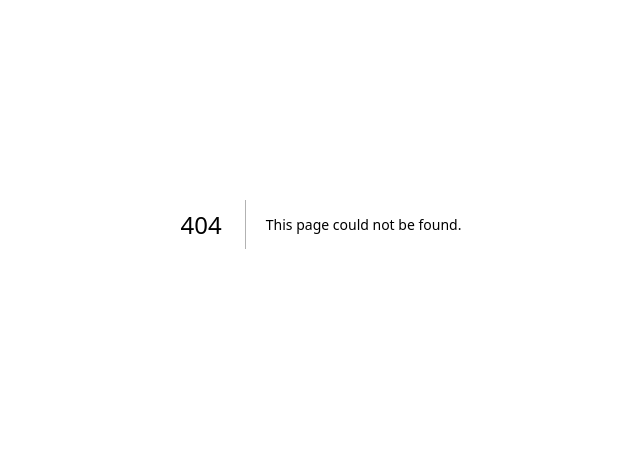
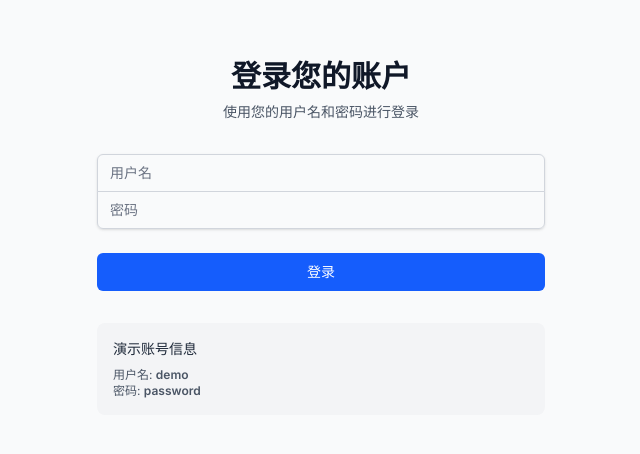
Before and after one commit to jacket-sikaha/FRP-UI, a Next.js app: page /auth/signin in a window 1280 px wide. Before the commit this address had no page. Shown: the part 200-654 px from the top of the page, without its empty margins (319-959 px from the left). Built offline with nearby package versions, Linux system fonts and the light colour scheme; no server answers.

Commit message:
fix 登陆获取不到session问题

```diff
--- /dev/null
+++ b/src/app/api/auth/[...nextauth]/route.ts
@@ -0,0 +1,2 @@
+import { handlers } from "@/auth"; // Referring to the auth.ts we just created
+export const { GET, POST } = handlers;
--- /dev/null
+++ b/src/app/auth/signin/page.tsx
@@ -0,0 +1,165 @@
+"use client";
+
+import { useState } from "react";
+import { signIn, useSession } from "next-auth/react";
+import { useRouter } from "next/navigation";
+
+export default function SignIn() {
+  const [username, setUsername] = useState("");
+  const [password, setPassword] = useState("");
+  const [error, setError] = useState("");
+  const [isLoading, setIsLoading] = useState(false);
+  const router = useRouter();
+  const { data: session, status } = useSession();
+  console.log("status:", status);
+  console.log("session:", session);
+
+  const handleSubmit = async (e: React.FormEvent) => {
+    e.preventDefault();
+    setError("");
+    setIsLoading(true);
+
+    try {
+      const result = await signIn("custom-credentials", {
+        username,
+        password,
+        redirect: false,
+      });
+
+      if (result?.error) {
+        setError("用户名或密码错误");
+      } else {
+        router.push("/");
+        router.refresh();
+      }
+    } catch (error) {
+      setError("登录过程中出现错误");
+    } finally {
+      setIsLoading(false);
+    }
+  };
+
+  return (
+    <div className="min-h-screen flex items-center justify-center bg-gray-50 py-12 px-4 sm:px-6 lg:px-8">
+      <div className="max-w-md w-full space-y-8">
+        <div>
+          <h2 className="mt-6 text-center text-3xl font-extrabold text-gray-900">
+            登录您的账户
+          </h2>
+          <p className="mt-2 text-center text-sm text-gray-600">
+            使用您的用户名和密码进行登录
+          </p>
+        </div>
+        <form className="mt-8 space-y-6" onSubmit={handleSubmit}>
+          <div className="rounded-md shadow-sm -space-y-px">
+            <div>
+              <label htmlFor="username" className="sr-only">
+                用户名
+              </label>
+              <input
+                id="username"
+                name="username"
+                type="text"
+                required
+                className="appearance-none rounded-none relative block w-full px-3 py-2 border border-gray-300 placeholder-gray-500 text-gray-900 rounded-t-md focus:outline-none focus:ring-blue-500 focus:border-blue-500 focus:z-10 sm:text-sm"
+                placeholder="用户名"
+                value={username}
+                onChange={(e) => setUsername(e.target.value)}
+                disabled={isLoading}
+              />
+            </div>
+            <div>
+              <label htmlFor="password" className="sr-only">
+                密码
+              </label>
+              <input
+                id="password"
+                name="password"
+                type="password"
+                required
+                className="appearance-none rounded-none relative block w-full px-3 py-2 border border-gray-300 placeholder-gray-500 text-gray-900 rounded-b-md focus:outline-none focus:ring-blue-500 focus:border-blue-500 focus:z-10 sm:text-sm"
+                placeholder="密码"
+                value={password}
+                onChange={(e) => setPassword(e.target.value)}
+                disabled={isLoading}
+              />
+            </div>
+          </div>
+
+          {error && (
+            <div className="rounded-md bg-red-50 p-4">
+              <div className="flex">
+                <div className="flex-shrink-0">
+                  <svg
+                    className="h-5 w-5 text-red-400"
+                    xmlns="http://www.w3.org/2000/svg"
+                    viewBox="0 0 20 20"
+                    fill="currentColor"
+                    aria-hidden="true"
+                  >
+                    <path
+                      fillRule="evenodd"
+                      d="M10 18a8 8 0 100-16 8 8 0 000 16zM8.28 7.22a.75.75 0 00-1.06 1.06L8.94 10l-1.72 1.72a.75.75 0 101.06 1.06L10 11.06l1.72 1.72a.75.75 0 101.06-1.06L11.06 10l1.72-1.72a.75.75 0 00-1.06-1.06L10 8.94 8.28 7.22z"
+                      clipRule="evenodd"
+                    />
+                  </svg>
+                </div>
+                <div className="ml-3">
+                  <h3 className="text-sm font-medium text-red-800">{error}</h3>
+                </div>
+              </div>
+            </div>
+          )}
+
+          <div>
+            <button
+              type="submit"
+              disabled={isLoading}
+              className="group relative w-full flex justify-center py-2 px-4 border border-transparent text-sm font-medium rounded-md text-white bg-blue-600 hover:bg-blue-700 focus:outline-none focus:ring-2 focus:ring-offset-2 focus:ring-blue-500 disabled:opacity-50 disabled:cursor-not-allowed"
+            >
+              {isLoading ? (
+                <>
+                  <svg
+                    className="animate-spin -ml-1 mr-3 h-5 w-5 text-white"
+                    xmlns="http://www.w3.org/2000/svg"
+                    fill="none"
+                    viewBox="0 0 24 24"
+                  >
+                    <circle
+                      className="opacity-25"
+                      cx="12"
+                      cy="12"
+                      r="10"
+                      stroke="currentColor"
+                      strokeWidth="4"
+                    ></circle>
+                    <path
+                      className="opacity-75"
+                      fill="currentColor"
+                      d="M4 12a8 8 0 018-8V0C5.373 0 0 5.373 0 12h4zm2 5.291A7.962 7.962 0 014 12H0c0 3.042 1.135 5.824 3 7.938l3-2.647z"
+                    ></path>
+                  </svg>
+                  登录中...
+                </>
+              ) : (
+                "登录"
+              )}
+            </button>
+          </div>
+        </form>
+
+        <div className="mt-6 bg-gray-100 p-4 rounded-lg">
+          <h3 className="text-sm font-medium text-gray-800 mb-2">
+            演示账号信息
+          </h3>
+          <p className="text-xs text-gray-600">
+            用户名: <span className="font-semibold">demo</span>
+          </p>
+          <p className="text-xs text-gray-600">
+            密码: <span className="font-semibold">password</span>
+          </p>
+        </div>
+      </div>
+    </div>
+  );
+}
--- a/src/app/layout.tsx
+++ b/src/app/layout.tsx
@@ -1,5 +1,6 @@
 import "./globals.css";
 import type { Metadata } from "next";
+import { SessionProvider } from "next-auth/react";
 import { Inter } from "next/font/google";
 
 const inter = Inter({ subsets: ["latin"] });
@@ -14,11 +15,13 @@ export default function RootLayout({ children }: React.PropsWithChildren) {
   return (
     <html lang="en">
       <body className={inter.className}>
-        <div className="flex h-full min-h-screen w-full flex-col justify-between">
-          <main className="mx-auto w-full max-w-3xl flex-auto px-4 py-4 sm:px-6 md:py-6">
-            {children}
-          </main>
-        </div>
+        <SessionProvider>
+          <div className="flex h-full min-h-screen w-full flex-col justify-between">
+            <main className="mx-auto w-full max-w-3xl flex-auto px-4 py-4 sm:px-6 md:py-6">
+              {children}
+            </main>
+          </div>
+        </SessionProvider>
       </body>
     </html>
   );
--- a/src/app/page.tsx
+++ b/src/app/page.tsx
@@ -1,7 +1,9 @@
-import { auth } from "@/auth";
+"use client";
+import { auth, signOut } from "@/auth";
+import { useSession, SessionProvider } from "next-auth/react";
 
-export default async function Index() {
-  const session = await auth();
+export default function Index() {
+  const session = useSession();
 
   return (
     <div className="flex flex-col gap-6">
@@ -25,7 +27,12 @@ export default async function Index() {
         demonstrate registration, login, and logout briefly.
       </div>
       <div className="flex flex-col rounded-md bg-red-100 text-black">
-        <div className="rounded-t-md bg-yellow-200 p-4 font-bold">
+        <div
+          className="rounded-t-md bg-yellow-200 p-4 font-bold"
+          onClick={() => {
+            signOut({ redirect: false }); // 确保正确触发登出
+          }}
+        >
           Current Session
         </div>
         <pre className="whitespace-pre-wrap break-all px-4 py-6">
--- a/src/auth.ts
+++ b/src/auth.ts
@@ -1,9 +1,7 @@
 import NextAuth, { CredentialsSignin } from "next-auth";
-import GitHub from "next-auth/providers/github";
 import Credentials from "next-auth/providers/credentials";
 import type { Provider } from "next-auth/providers";
 import { createBasicAuthHeader } from "./lib";
-import { randomUUID } from "node:crypto";
 
 class InvalidLoginError extends CredentialsSignin {
   code = "Invalid identifier or password";
@@ -13,7 +11,7 @@ const providers: Provider[] = [
   Credentials({
     id: "custom-credentials",
     credentials: {
-      username: { label: "Username" },
+      username: { label: "Username", type: "text" },
       password: { label: "Password", type: "password" },
     },
     authorize: async (credentials) => {
@@ -33,6 +31,7 @@ const providers: Provider[] = [
           },
         });
         // 3. 处理 API 响应
+        console.log("apiResponse.ok:", apiResponse.ok);
         if (!apiResponse.ok) {
           throw new InvalidLoginError();
         }
@@ -40,14 +39,13 @@ const providers: Provider[] = [
         // 5. 返回用户对象（会被用于创建会话）
         return {
           username: username as string,
-          id: randomUUID(),
+          id: Date.now().toString(),
           basicAuthHeader,
         };
       } catch (error) {
+        console.log("error:", error);
         // 可以根据错误类型返回更具体的信息
-        throw new Error(
-          error instanceof Error ? error.message : "Authentication failed"
-        );
+        return null;
       }
     },
   }),
@@ -61,54 +59,87 @@ export const { handlers, auth, signIn, signOut } = NextAuth({
     // 2. 配置 JWT 有效期（与第三方服务对齐，如 24 小时）
     maxAge: 60, // 单位：秒
   },
+  jwt: {
+    maxAge: 60, // 单位：秒
+  },
 
   // 3. 配置加密密钥（生产环境必须通过环境变量设置）
   secret: process.env.AUTH_SECRET,
   providers,
   pages: {
-    signIn: "/signin",
+    // signIn: "/signin",
+    signIn: "/auth/signin",
     error: "/error",
   },
   callbacks: {
-    authorized: async ({ auth }) => {
-      // Logged in users are authenticated, otherwise redirect to login page
-      return !!auth;
-    },
+    // authorized({ auth, request: { nextUrl } }) {
+    //   console.log("nextUrl:", nextUrl.pathname);
+    //   console.log("auth:", auth);
+    //   const isLoggedIn = !!auth?.user;
+    //   const isOnDashboard = nextUrl.pathname.startsWith("/");
+
+    //   if (isOnDashboard) {
+    //     if (isLoggedIn) return true;
+    //     return false;
+    //   } else if (isLoggedIn) {
+    //     return Response.redirect(new URL("/", nextUrl));
+    //   }
+    //   return true;
+    // },
     /**
      * JWT 生成/更新时的回调
      * 作用：将用户信息存入 JWT，或在 JWT 过期前更新
      */
-    async jwt({ token, user }) {
-      console.log("token:", token);
-      console.log("user:", user);
-      // 首次登录时，user 存在，将 basicAuthHeader 存入 token
-      if (user) {
-        token.basicAuthHeader = user?.basicAuthHeader;
-      }
+    // async jwt({ token, user }) {
+    //   console.log("token:", token);
+    //   console.log("user:", user);
+    //   // 首次登录时，user 存在，将 basicAuthHeader 存入 token
+    //   if (user) {
+    //     token.basicAuthHeader = user?.basicAuthHeader;
+    //   }
 
-      return token;
-    },
+    //   return token;
+    // },
 
     /**
      * 会话生成时的回调
      * 作用：控制客户端能获取的会话数据
      */
+    // async session({ session, token }) {
+    //   console.log("111111111 token:", token);
+    //   console.log("11111111 session:", session);
+    //   // 将 JWT 中的 basicAuthHeader 同步到会话
+    //   if (session.user && token.basicAuthHeader) {
+    //     session.user.basicAuthHeader = token.basicAuthHeader;
+    //   }
+    //   return session;
+    // },
+
+    async jwt({ token, user }) {
+      // 将用户信息添加到 token
+      if (user) {
+        token.id = user.id;
+        token.username = user.username;
+        // 设置 token 过期时间为 60 秒后
+        token.expires = Date.now() + 60 * 1000;
+      }
+
+      // 如果 token 已过期，返回空对象
+      if (token.expires && Date.now() > token.expires) {
+        return {};
+      }
+
+      return token;
+    },
     async session({ session, token }) {
-      console.log("111111111 token:", token);
-      console.log("11111111 session:", session);
-      // 将 JWT 中的 basicAuthHeader 同步到会话
-      if (session.user && token.basicAuthHeader) {
-        session.user.basicAuthHeader = token.basicAuthHeader;
+      // 将用户信息添加到 session
+      if (token && session.user) {
+        session.user.id = token.id as string;
+        session.user.username = token.username as string;
+        // 添加过期时间到 session
+        session.expires = token.expires as number;
       }
       return session;
     },
-
-    /**
-     * 可选：控制是否允许 JWT 刷新
-     */
-    async redirect({ url, baseUrl }) {
-      // 登录后重定向逻辑（默认重定向到 baseUrl）
-      return url.startsWith(baseUrl) ? url : baseUrl;
-    },
   },
 });
--- a/src/components/sign-in.tsx
+++ b/src/components/sign-in.tsx
@@ -10,11 +10,11 @@ export function SignIn() {
         "use server";
         try {
           const res = await signIn("credentials", formData);
-          alert(res);
+          console.log("res:", res);
         } catch (error) {
-          if (error instanceof AuthError) {
-            return redirect(`/error?error=${error.type}`);
-          }
+          // if (error instanceof AuthError) {
+          //   return redirect(`/error?error=${error.type}`);
+          // }
           throw error;
         }
       }}
--- /dev/null
+++ b/src/middleware.ts
@@ -0,0 +1,13 @@
+import { auth } from "./auth";
+
+export default auth((req) => {
+  console.log("req.auth:", req.auth);
+  console.log("req.nextUrl:", req.nextUrl);
+  if (!req.auth && req.nextUrl.pathname !== "/auth/signin") {
+    const newUrl = new URL("/auth/signin", req.nextUrl.origin);
+    return Response.redirect(newUrl);
+  }
+});
+export const config = {
+  matcher: ["/((?!api|_next/static|_next/image|favicon.ico).*)"],
+};
```
Also changed, not shown: src/app/middleware.ts (deleted).
